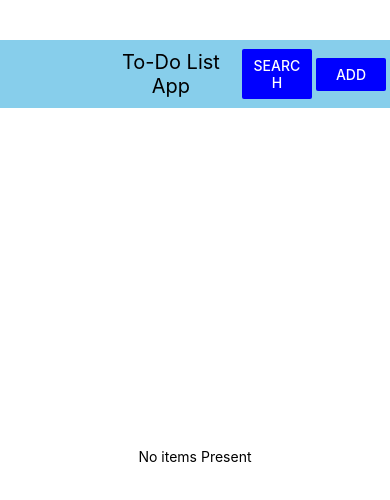
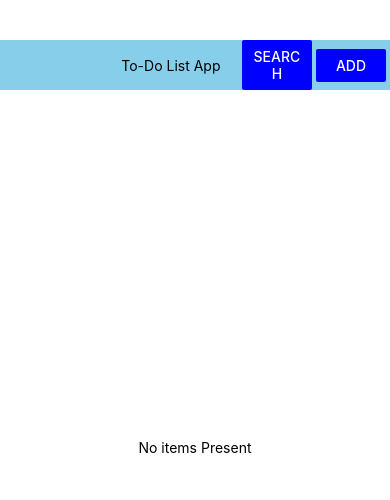
Before and after one commit to bharatvarmagit/todo-react-native, a React Native app: screen / in a window 390 px wide. Shown: the top 500 px of the page. Built offline with nearby package versions, Linux system fonts and the light colour scheme.

Commit message:
added touchable opacity to header

```diff
--- a/App.js
+++ b/App.js
@@ -1,5 +1,5 @@
 import React, { useState } from "react";
-import { StyleSheet, View,Text, ImagePropTypes } from "react-native";
+import { StyleSheet, View,Text, ImagePropTypes, ScrollView } from "react-native";
 import Card from "./components/card";
 import Header from "./components/header";
 import TaskAdder from "./components/taskadder";
@@ -67,6 +67,7 @@ export default function App() {
           searchclose={searchcloser}
         />
       )}
+
       {searchedTasks.length > 0
         ? searchedTasks.map((taskitem) => (
             <Card key={taskitem} task={taskitem} />
--- a/components/card.js
+++ b/components/card.js
@@ -2,7 +2,6 @@ import { StyleSheet, Text, View} from 'react-native';
 import React from 'react';
 
 const Card = props =>{
-  const noItems="No items present";
 
   const removeTask=task=>{
     props.delTask(task);
@@ -26,8 +25,8 @@ const styles = StyleSheet.create({
 
   },
   cardContainer: {
-
-    borderColor: "black",
+    width:"50%",
+    borderColor: '#768753',
     shadowColor: "black",
     shadowOffset: {
       width: 0,
--- a/components/header.js
+++ b/components/header.js
@@ -1,5 +1,5 @@
 import React from "react";
-import { StyleSheet, Text, View, Button} from "react-native";
+import { StyleSheet, Text, View, Button, Pressable, TouchableOpacity} from "react-native";
 
 const Header = (props) => {
   const onAdd = () => {
@@ -17,10 +17,12 @@ const Header = (props) => {
 
   return (
     <View style={styles.titleContainer}>
-      <Text style={styles.title} onPress={resetSearch}>To-Do List App</Text>
+      <TouchableOpacity activeOpacity={0.1} onPress={resetSearch} style={styles.title}>
+        <Text>To-Do List App</Text>
+      </TouchableOpacity>
 
       <View style={styles.btn}>
-        <Button title="search" color="blue" onPress={onSearch}/>
+        <Button title="search" color="blue" onPress={onSearch} />
       </View>
       <View style={styles.btn}>
         <Button title="add" color="blue" onPress={onAdd} />
```
